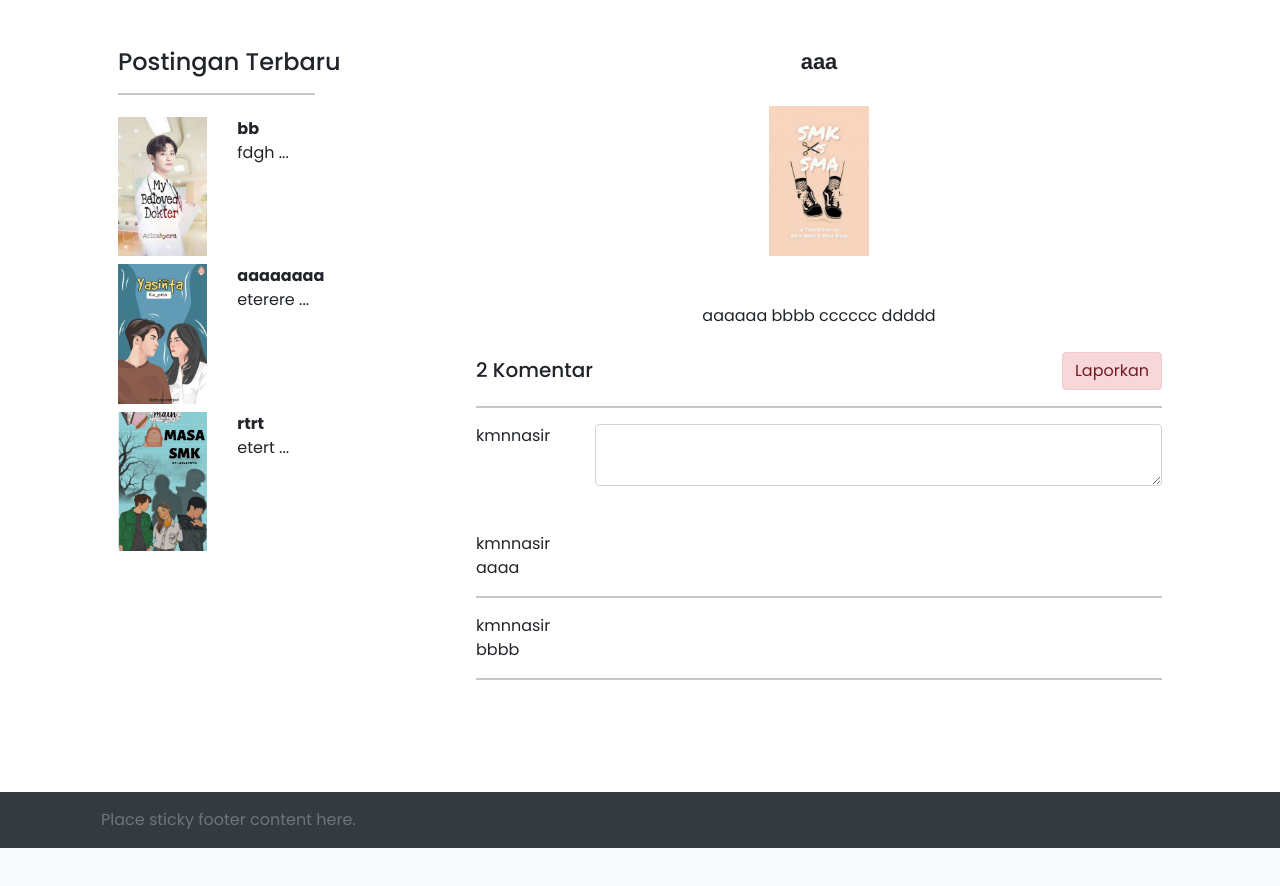
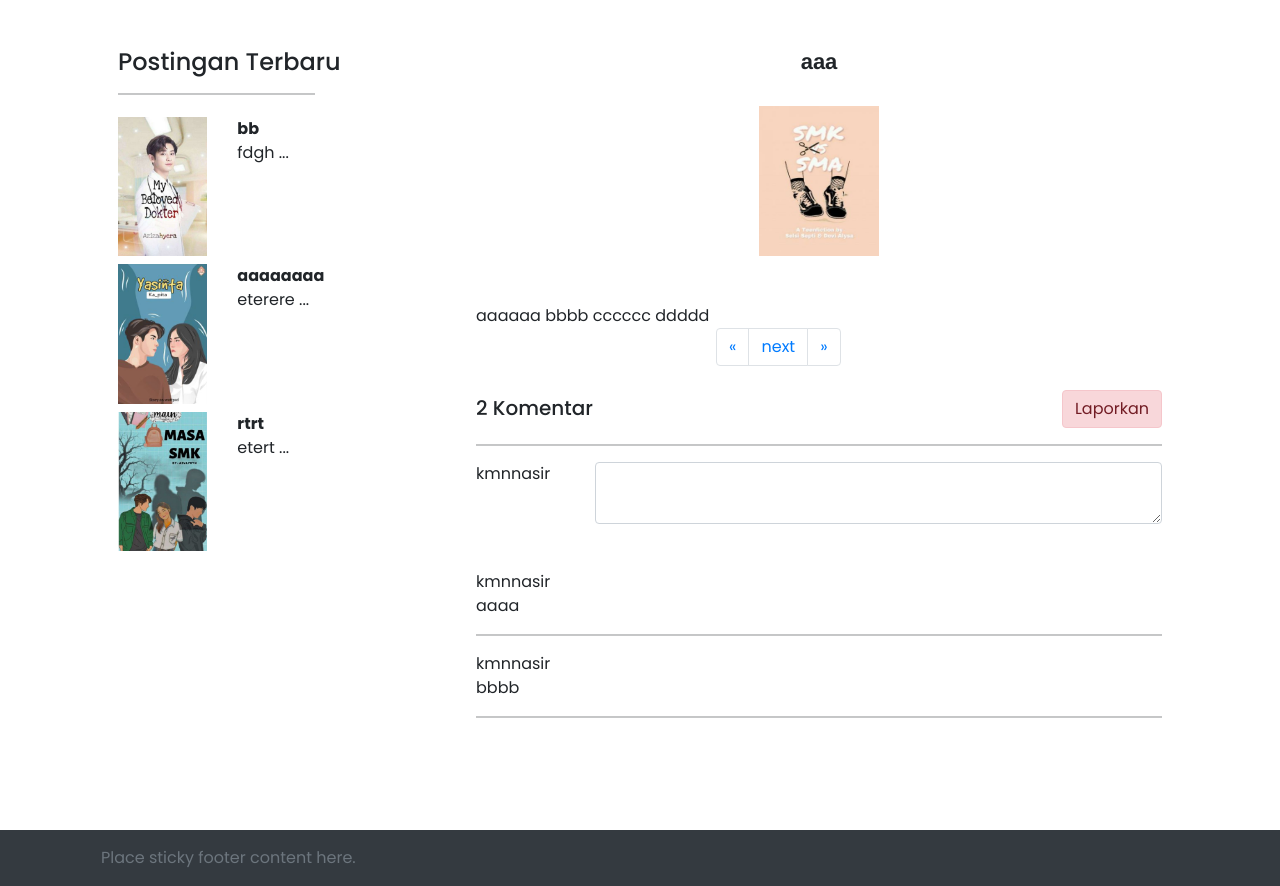
Before and after one commit to ginarahayu14/ginar-cerita, a PHP site: page /beranda.php?beranda=detail&id=9 in a window 1280 px wide. Shown: the part 62-948 px from the top of the page. Before the commit the page ends 910 px from the top, so only its background shows below. Run offline with PHP 8.4, Linux system fonts and the light colour scheme; a user stored in the database is signed in; data comes from the database, SQL or seed files in the repository; some libraries are stand-ins or nearby versions.

Commit message:
edit posh +detail.php error

```diff
--- a/detail.php
+++ b/detail.php
@@ -8,6 +8,9 @@
         display: block;
         margin-block-start: 1em;
         margin-block-end: 1em;
+    }
+    .pagination{
+        margin-left: 35%;
     }
 </style>
 
@@ -31,7 +34,7 @@
                         </div>
                         <div class="col-md-8 pr-md-2 right-content-description">
                             <b style="margin-bottom: 22px;"><?php echo $a['judul'] ?></b><br>
-                            <?php echo substr($a['isi'], 0, 150) . " ... " ?>
+                            <?php echo substr($a['isi'], 0, 10) . " ... " ?>
                         </div>
                     </div>
                 </div>
@@ -48,8 +51,23 @@
             ?>
             <?php while ($detail = $data->fetch_array()) : ?>
                 <center><h2><?php echo $detail['judul'] ?></h2></center><br>
-                <center><img src="images/<?php echo $detail['photo'] ?>" width="100" height="150" class="mb-5"></center>
-                <center><?php echo $detail['isi'] . "<br>" ?></center>
+                <center><img src="images/<?php echo $detail['photo'] ?>" width="120" height="150" class="mb-5"></center>
+                <?php echo $detail['isi']?>
+                <nav aria-label="Page navigation example">
+                    <ul class="pagination">
+                        <li class="page-item">
+                        <a class="page-link" href="#" aria-label="Previous">
+                            <span aria-hidden="true">&laquo;</span>
+                        </a>
+                        </li>
+                        <li class="page-item"><a class="page-link" href="#">next</a></li>
+                        <li class="page-item">
+                        <a class="page-link" href="" aria-label="Next">
+                            <span aria-hidden="true">&raquo;</span>
+                        </a>
+                        </li>
+                    </ul>
+                    </nav>
                 <div class="mt-4">
                     <div class="d-flex justify-content-between align-items-end">
                         <div class="total-komentar">
```
Also changed, not shown: index.php (+8 -4 lines), images/aaa.jpg (added), images/cer.webp (added), images/kkk.jpg (added), images/pui.jpg (added), images/qq.jpg (added), images/quo.jpg (added), 1 other file.
